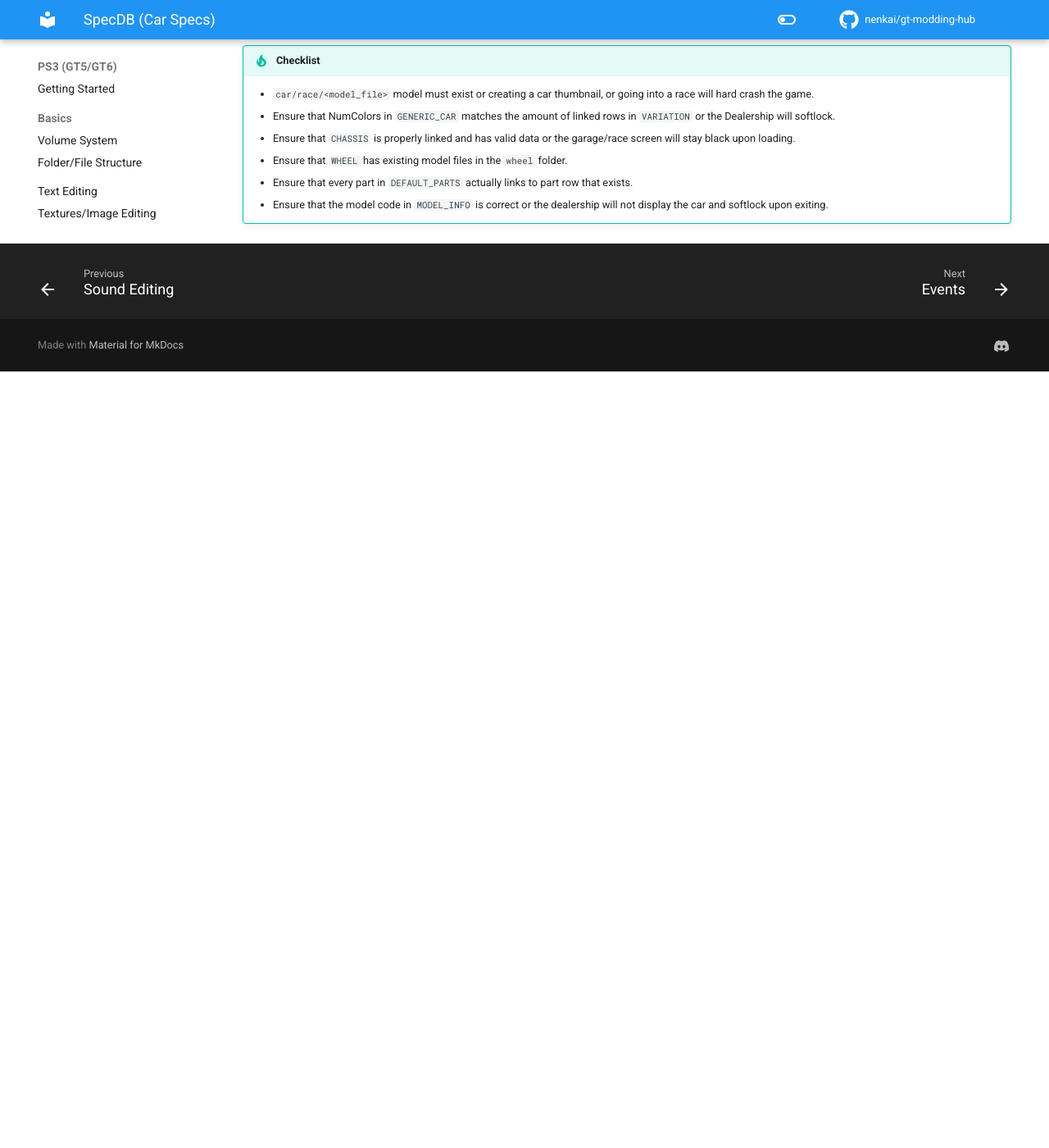
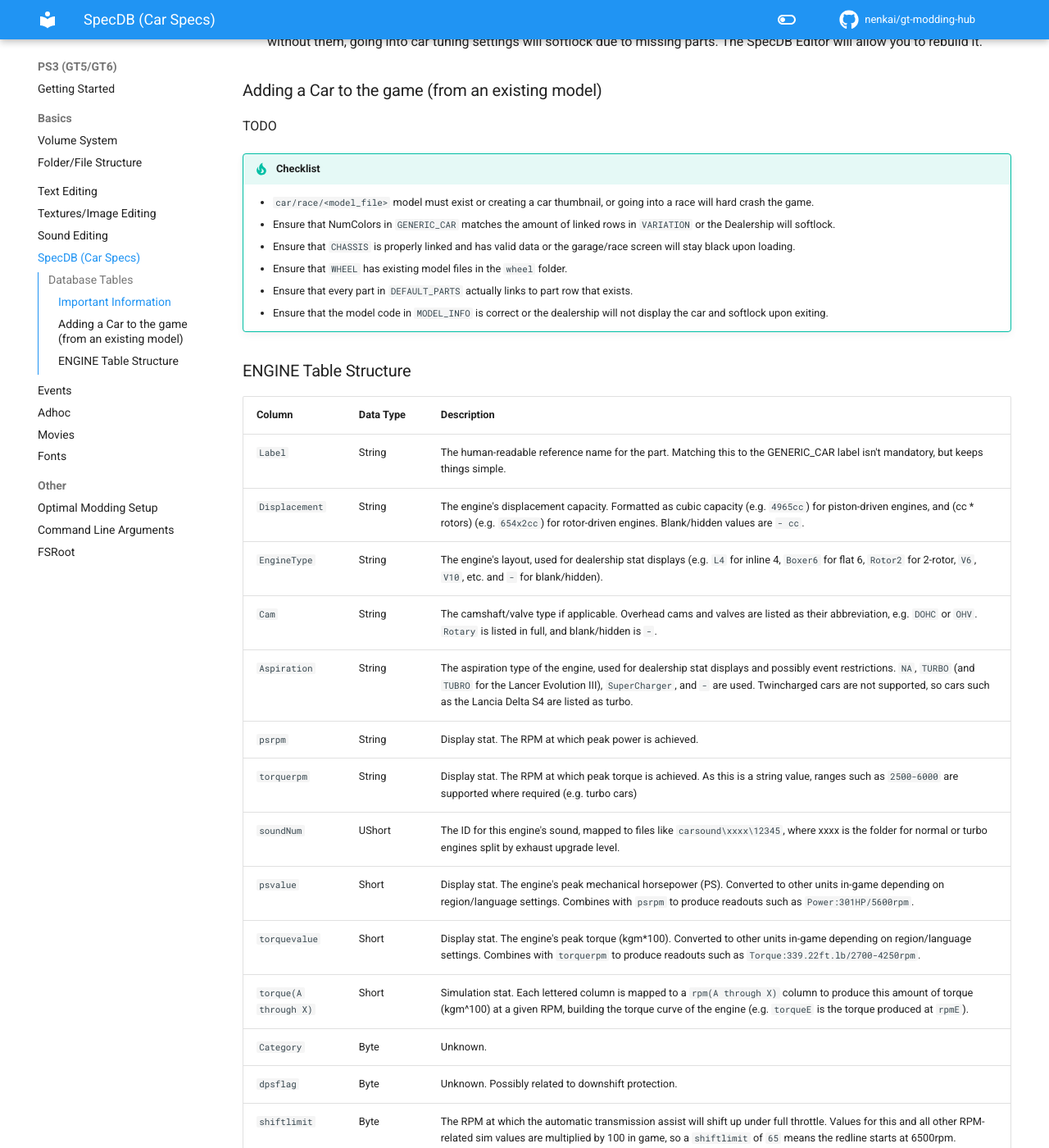
Before and after one commit to Nenkai/gt-modding-hub, an MkDocs documentation site: the page built from docs/ps3/specdb.md, in a window 1280 px wide and 1400 px high, scrolled down 2774 px. Shown: the whole window at 82% size. Built offline with MkDocs 1.6.1 and Material for MkDocs 9.7.7, drawn with Linux system fonts in a browser that asks for light colours; comment, search, counter and statistics services are not loaded; before the commit the page ends 3227 px from its top, so only the background shows below that; some of the changed text lies outside the part shown.

Commit message:
Re-worded some of the table directory areas and added GT4-era ENGINE overview

```diff
--- a/docs/ps3/specdb.md
+++ b/docs/ps3/specdb.md
@@ -20,15 +20,16 @@ Gran Turismo 4/5/PSP uses their own formats, which can be edited with the [SpecD
 
 |     Table Name       | Description
 | ---------------------| ------------- |
-`AIR_CLEANER`          | Defines Air Cleaning tuning parts.
-`ARCADEINFO_NORMAL`    | Defines possible AI arcade entries.
-`ASCC`                 | Defines ASM parts.
+`AIR_CLEANER`          | Defines all Air Filter tuning parts.
+`ARCADEINFO_NORMAL`    | Defines all possible AI arcade entries.
+`ASCC`                 | Defines all ASM parts.
 `BOOST_CONTROLLER`     | Defines all boost controller parts.
 `BRAKE`                | Defines all brake tuning parts.
 `CAR_CUSTOM_INFO`      | Unknown.
 `CAR_NAME_*`           | Defines all names for cars for each region. The row ID is and should be linked to the ID in `GENERIC_CAR`.
-`CAYALYST`             | Defines all catalyst tuning parts.
-`CHASSIS`              | Defines chassis specifications.
+`CAR_VARIATION_*`      | Mainly used for GT4, this defines all car label/model mappings for each region.
+`CATALYST`             | Defines all catalyst tuning parts.
+`CHASSIS`              | Defines chassis specifications such as dimensions, mass, and weight bias.
 `CLUTCH`               | Defines all clutch parts.
 `COMPUTER`             | Defines all ECU tuning parts.
 `COURSE`               | Defines all courses in the game. In GT5, `courselist.xml`, the arcade and freerun xmls refer to it using their labels. In GT6, menudb refers to it for available arcade courses.
@@ -36,19 +37,20 @@ Gran Turismo 4/5/PSP uses their own formats, which can be edited with the [SpecD
 `DEFAULT_PARTS`        | Defines all the pre-installed parts for a car. Each column will point to a part table's row ID.
 `DISPLACEMENT`         | TODO
 `DRIVETRAIN`           | Defines all drivetrain parameters.
-`ENGINE`               | Define engine specifications, and the sound number for that engine, which is then refered to the `carsound` folder.
-`EXHAUST_MANIFOLD`     | Defines exhaust manifold parts.
-`FLYWHEEL`             | Defines flywheel parts.
+`ENGINE`               | Defines all engine display/simulation specfications and assigns sound IDs to engines for `carsound` entries.
+`EXHAUST_MANIFOLD`     | Defines all exhaust manifold parts.
+`FLYWHEEL`             | Defines all flywheel parts.
 `FRONTTIRE`            | Defines all front tire parts.
-`GEAR`                 | Defines all transmission parts.
-`GENERIC_CAR`          | This is the most important table of the SpecDB. This is where cars are defined as a whole along with their metadata. The default parts column is used to link a car to its default parts installed using the Row ID. You may also find the horn sound id, price of the car, country, maker (manufacturer) and some car specific flags.
-`GENERIC_ITEMS`        | Mainly used for GT5, this defines all the available items in the game, which then the gameitem xmls will use. Note for anyone who tries to add more horns, GT5 has an hardcoded limit of 280 on the EBOOT side.
+`GEAR`                 | Defines all transmission parts such as number of gears, gear ratios, and whether or not a given transmission has customisable/auto ratios.
+`GENERIC_CAR`          | This is the most important table of the SpecDB. This is where cars are defined as a whole along with their metadata. The default parts column is used to link a car to its default parts installed using the Row ID. You may also find the horn sound ID, price of the car, country, maker (manufacturer) and some car specific flags.
+`GENERIC_ITEMS`        | Mainly used for GT5, this defines all the available items in the game, which then the gameitem xmls will use. **Note:** GT5 has a hardcoded limit of 280 horns.
 `INDEP_THROTTLE`       | TODO
-`INTAKE_MANIFOLD`      | Defines intake manifold parts.
-`INTERCOOLER`          |  Defines all intercooler parts.
+`INTAKE_MANIFOLD`      | Defines all intake manifold parts.
+`INTERCOOLER`          | Defines all intercooler parts.
 `LIGHTWEIGHT`          | Defines all lightweight parts.
 `LSD`                  | Defines all differential parts.
 `MODEL_INFO`           | Defines all the available models for each car. Row ID's are directly linked to the car's row in `GENERIC_CAR`.
+`MUFFLER`              | Defines all exhaust upgrade parts. Categories are used to determine which subfolder is searched in `carsound`.
 
 TODO cover more tables
 
@@ -69,3 +71,30 @@ TODO
     * Ensure that `WHEEL` has existing model files in the `wheel` folder.
     * Ensure that every part in `DEFAULT_PARTS` actually links to part row that exists.
     * Ensure that the model code in `MODEL_INFO` is correct or the dealership will not display the car and softlock upon exiting.
+
+### ENGINE Table Structure
+|     Column          |  Data Type    | Description
+| --------------------| ------------- | ----------- |
+`Label`               | String | The human-readable reference name for the part. Matching this to the GENERIC_CAR label isn't mandatory, but keeps things simple.
+`Displacement`        | String | The engine's displacement capacity. Formatted as cubic capacity (e.g. `4965cc`) for piston-driven engines, and (cc * rotors) (e.g. `654x2cc`) for rotor-driven engines. Blank/hidden values are `- cc`.
+`EngineType`          | String | The engine's layout, used for dealership stat displays (e.g. `L4` for inline 4, `Boxer6` for flat 6, `Rotor2` for 2-rotor, `V6`, `V10`, etc. and `-` for blank/hidden).
+`Cam`                 | String | The camshaft/valve type if applicable. Overhead cams and valves are listed as their abbreviation, e.g. `DOHC` or `OHV`. `Rotary` is listed in full, and blank/hidden is `-`.
+`Aspiration`          | String | The aspiration type of the engine, used for dealership stat displays and possibly event restrictions. `NA`, `TURBO` (and `TUBRO` for the Lancer Evolution III), `SuperCharger`, and `-` are used. Twincharged cars are not supported, so cars such as the Lancia Delta S4 are listed as turbo.
+`psrpm`               | String | Display stat. The RPM at which peak power is achieved.
+`torquerpm`           | String | Display stat. The RPM at which peak torque is achieved. As this is a string value, ranges such as `2500-6000` are supported where required (e.g. turbo cars)
+`soundNum`            | UShort | The ID for this engine's sound, mapped to files like `carsound\xxxx\12345`, where xxxx is the folder for normal or turbo engines split by exhaust upgrade level.
+`psvalue`             | Short  | Display stat. The engine's peak mechanical horsepower (PS). Converted to other units in-game depending on region/language settings. Combines with `psrpm` to produce readouts such as `Power:301HP/5600rpm`.
+`torquevalue`         | Short  | Display stat. The engine's peak torque (kgm*100). Converted to other units in-game depending on region/language settings. Combines with `torquerpm` to produce readouts such as `Torque:339.22ft.lb/2700-4250rpm`.
+`torque(A through X)` | Short  | Simulation stat. Each lettered column is mapped to a `rpm(A through X)` column to produce this amount of torque (kgm^100) at a given RPM, building the torque curve of the engine (e.g. `torqueE` is the torque produced at `rpmE`).
+`Category`            | Byte   | Unknown.
+`dpsflag`             | Byte   | Unknown. Possibly related to downshift protection.
+`shiftlimit`          | Byte   | The RPM at which the automatic transmission assist will shift up under full throttle. Values for this and all other RPM-related sim values are multiplied by 100 in game, so a `shiftlimit` of `65` means the redline starts at 6500rpm.
+`revlimit`            | Byte   | The RPM at which the engine hits the rev limiter and will not rev any further. Also multiplied by 100 in game, so `70` means the rev limiter is hit at 7000rpm.
+`Unk`                 | Byte   | Unknown. Possibly RPM related.
+`clutchmeetrpm`       | Byte   | Not fully known. Seems to be `250` for almost every car except for some historic cars and the Tank Car.
+`torquepoint`         | Byte   | How many `rpm/torque` points are used to build the torque curve. Maximum of 24 as each only goes from A to X.
+`rpm(A through X)`    | Byte   | RPM values divided by 100 corresponding to `torque(A through X)` values. Can start from any value and jump up in any (or even inconsistent) intervals, but base game cars typically start at 10 or 15 (1000rpm and 1500rpm) and increase in intervals of 5 (500rpm).
+`RedLine`             | Byte   | The RPM at which UI redline starts.
+`MeterScale`          | Byte   | Unknown. All values are set to `0` in GT4.
+`torquevol`           | Byte   | Unknown. Possibly a multiplier related to the engine's torque curve.
+`GasConsumptionRate`  | Byte   | Unknown. As the name suggests this is related to fuel consumption, but every engine in GT4 has a value of `0` for this column, and the units/effects are unknown. Possibly unused.
```
